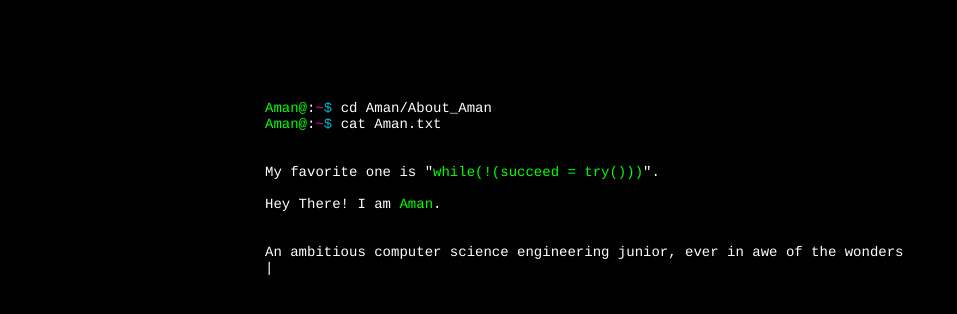
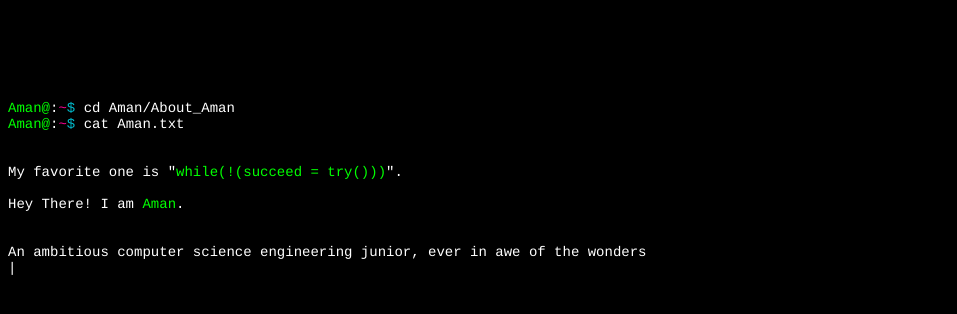
Before and after one commit to aman1403/Aman, a plain HTML site: page index.html in a window 1280 px wide. Shown: the whole page, without its empty margins (0-957 px from the left). Drawn offline with nearby package versions, Linux system fonts and the light colour scheme.

Commit message:
Updated files

```diff
--- a/index.css
+++ b/index.css
@@ -6,9 +6,9 @@ body {
 	font-family: courier, monospace;
 	color: #fff;
 	width:750px;
-	margin-left:auto;
+/*	margin-left:auto;
 	margin-right:auto;
-	margin-top:100px;
+*/	margin-top:100px;
 	font-size:14px;
 }
 
```
Also changed, not shown: Aman.txt.
